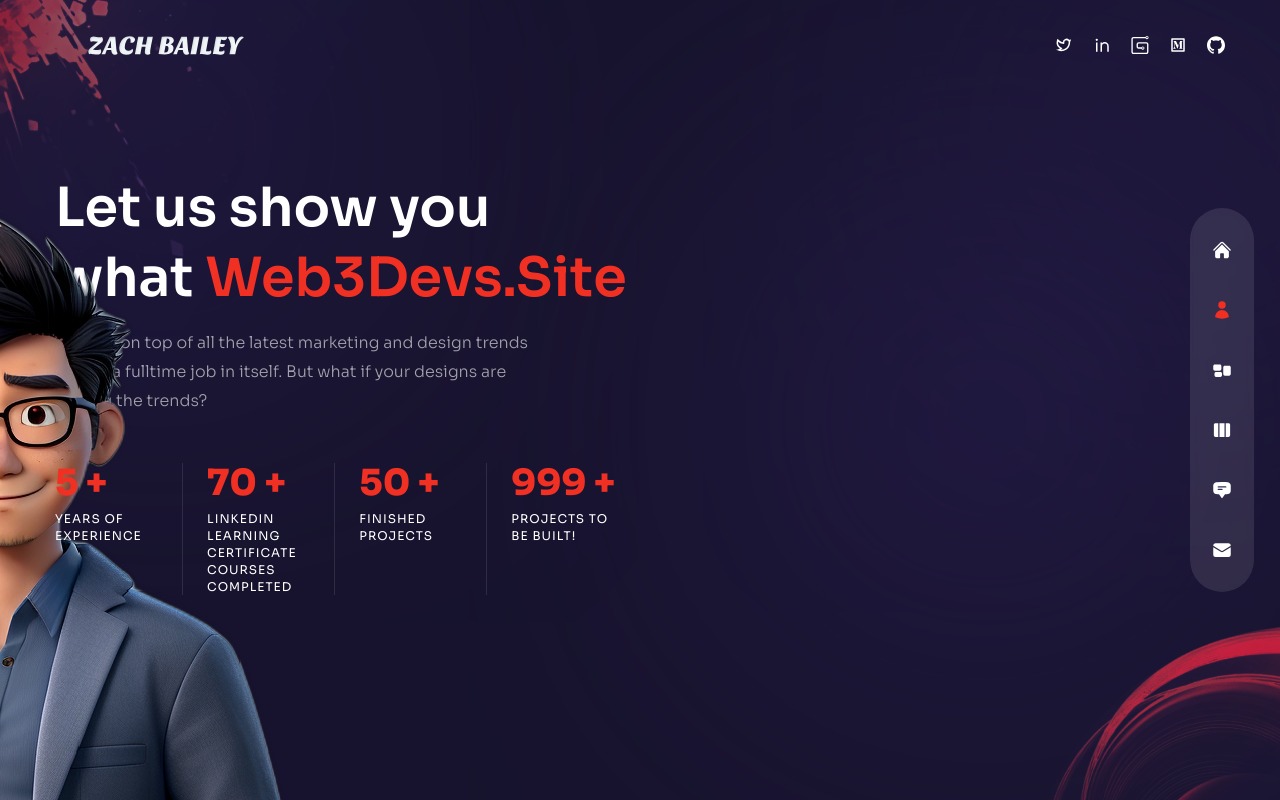
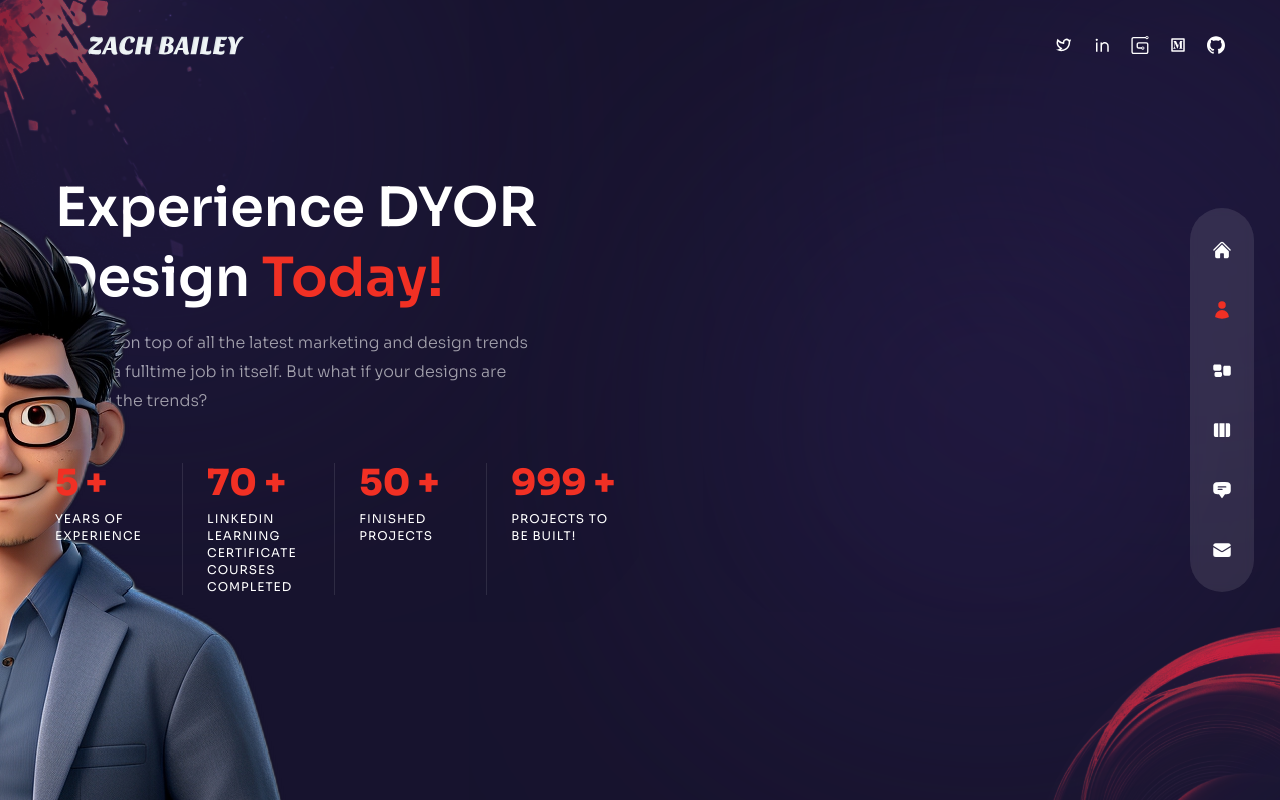
Before and after one commit to zbailey83/pixelpixx, a Next.js app: page /about in a window 1280 px wide. Built offline with nearby package versions, Linux system fonts and the light colour scheme.

Commit message:
Update index.js

```diff
--- a/pages/about/index.js
+++ b/pages/about/index.js
@@ -130,7 +130,7 @@ const About = () => {
             exit='hidden'
             className='h2'
           >
-            Let us show you what <span className='text-accent'>Web3Devs.Site</span>
+            Experience DYOR Design<span className='text-accent'> Today!</span>
           </motion.h2>
           <motion.p
             variants={fadeIn('right', 0.4)}
```
